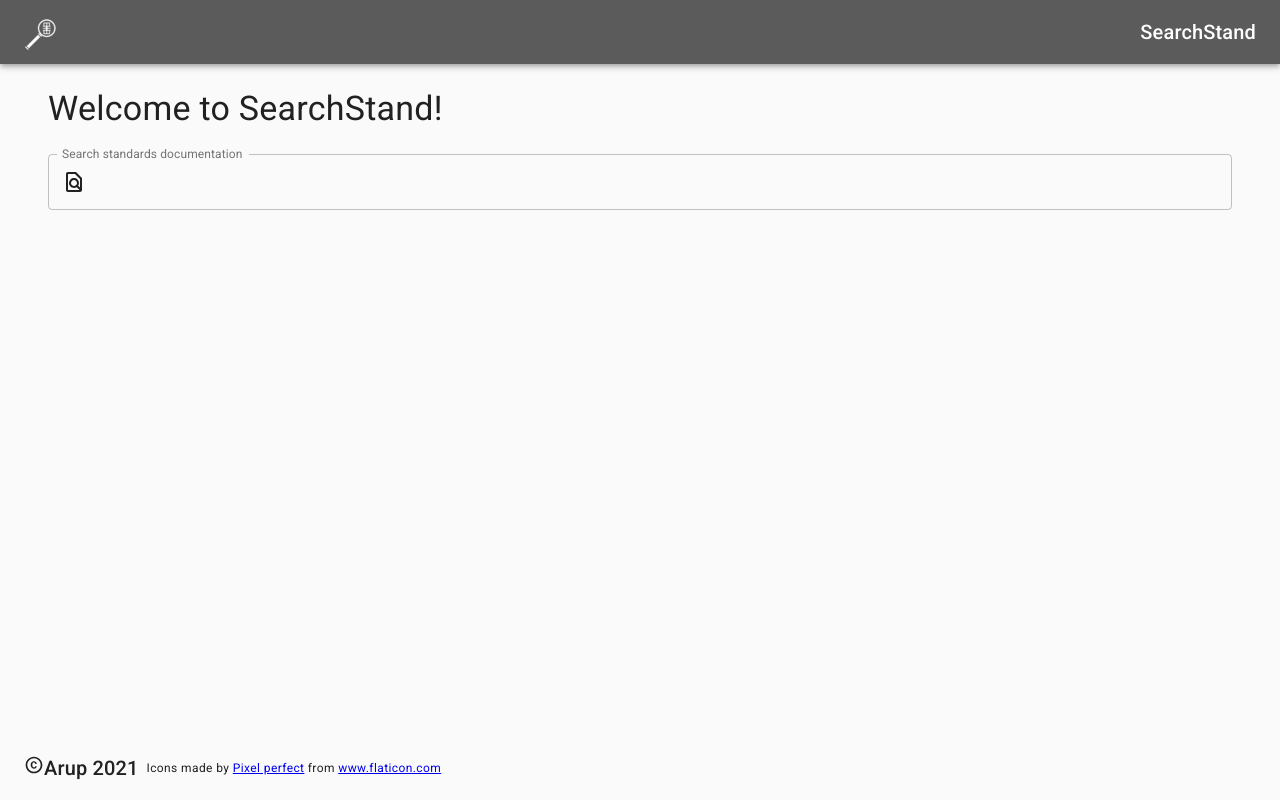
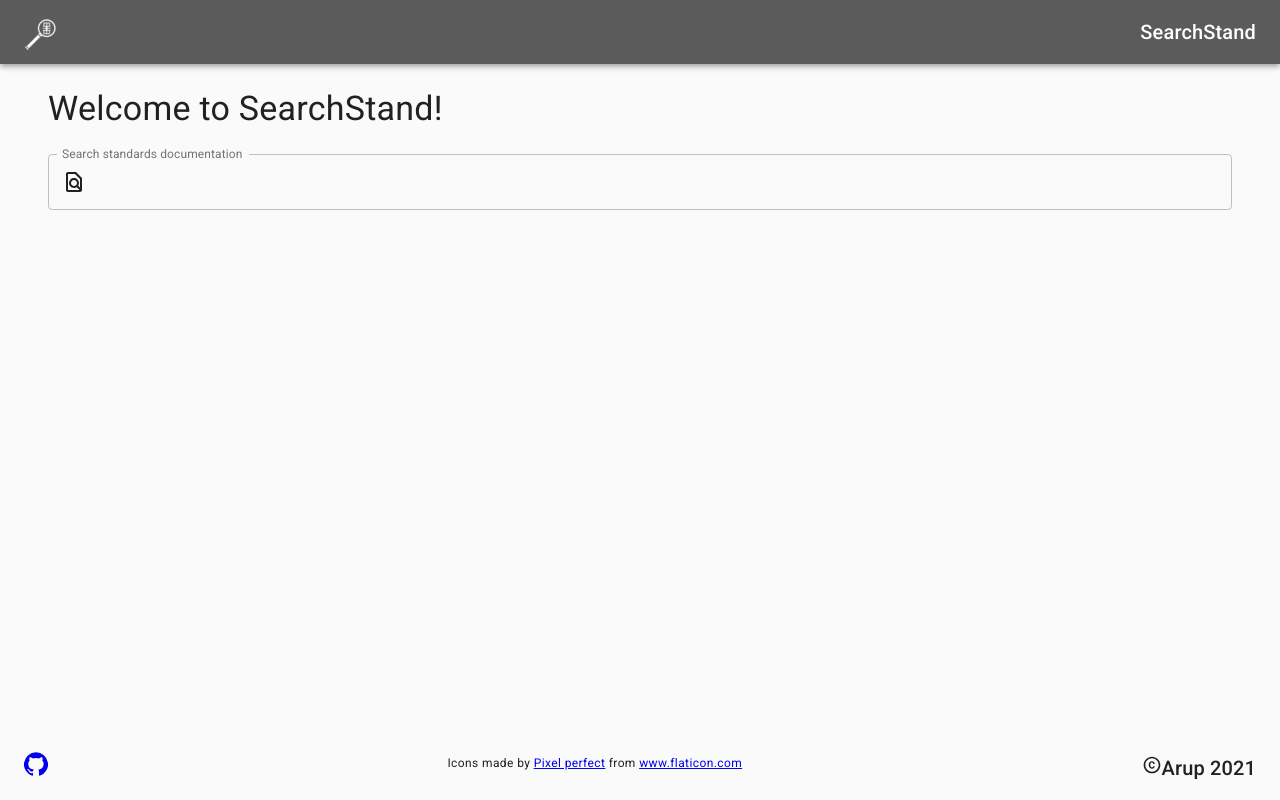
Before and after one commit to cyechow/searchstand, a React (Create React App) app: page / in a window 1280 px wide. Built offline with nearby package versions, Linux system fonts and the light colour scheme.

Commit message:
Updated the footer to align better.

```diff
--- a/src/components/AppFooter.js
+++ b/src/components/AppFooter.js
@@ -1,7 +1,8 @@
 import React from 'react'
 import { makeStyles } from '@material-ui/core/styles';
-import { Box, Toolbar, Typography } from '@material-ui/core';
+import { Box, Grid, Toolbar, Typography } from '@material-ui/core';
 import CopyrightIcon from '@material-ui/icons/Copyright';
+import GitHubIcon from '@material-ui/icons/GitHub';
 
 const useStyles = makeStyles((theme) => ({
   root: {
@@ -10,7 +11,6 @@
     bottom: 0,
     backgroundColor: theme.palette.primary,
     alignItems: 'baseline',
-    display: 'flex',
   },
 }));
 
@@ -21,17 +21,30 @@
     return (
     <div className={classes.root}>
         <Toolbar>
-            <Box mr={1} display="inline">
-                <Typography variant="h6" color="inherit">
-                    <CopyrightIcon fontSize="small"/>
-                    Arup 2021
-                </Typography>
-            </Box>
-            <Box mr={1} display="inline">
-                <Typography variant="caption" color="inherit">
-                    Icons made by <a href="https://icon54.com/" title="Pixel perfect">Pixel perfect</a> from <a href="https://www.flaticon.com/" title="Flaticon">www.flaticon.com</a>
-                </Typography>
-            </Box>
+            <Grid
+                justify="space-between" // Add it here :)
+                container
+                spacing={1}
+            >
+                <Grid item>
+                    <Typography variant="caption">
+                        <a href="https://github.com/cyechow/searchstand-frontend">
+                            <GitHubIcon />
+                        </a>
+                    </Typography>
+                </Grid>
+                <Grid item>
+                    <Typography variant="caption" color="inherit">
+                        Icons made by <a href="https://icon54.com/" title="Pixel perfect">Pixel perfect</a> from <a href="https://www.flaticon.com/" title="Flaticon">www.flaticon.com</a>
+                    </Typography>
+                </Grid>
+                <Grid item>
+                    <Typography variant="h6" color="inherit">
+                        <CopyrightIcon fontSize="small"/>
+                        Arup 2021
+                    </Typography>
+                </Grid>
+            </Grid>
         </Toolbar>
     </div>
 );
```
